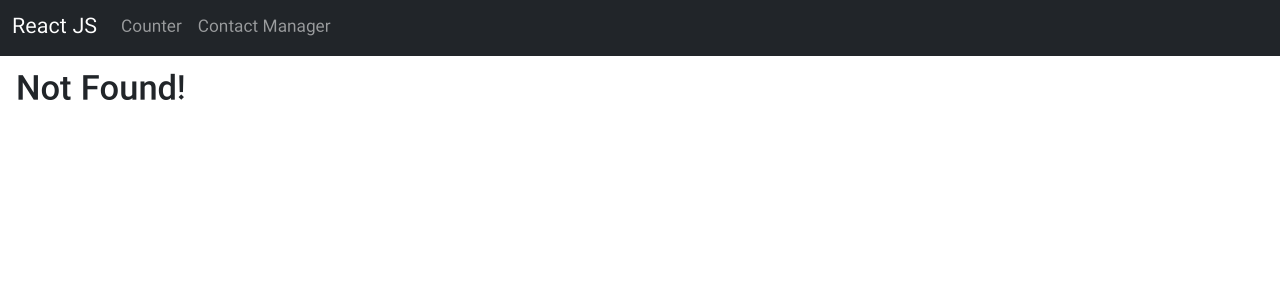
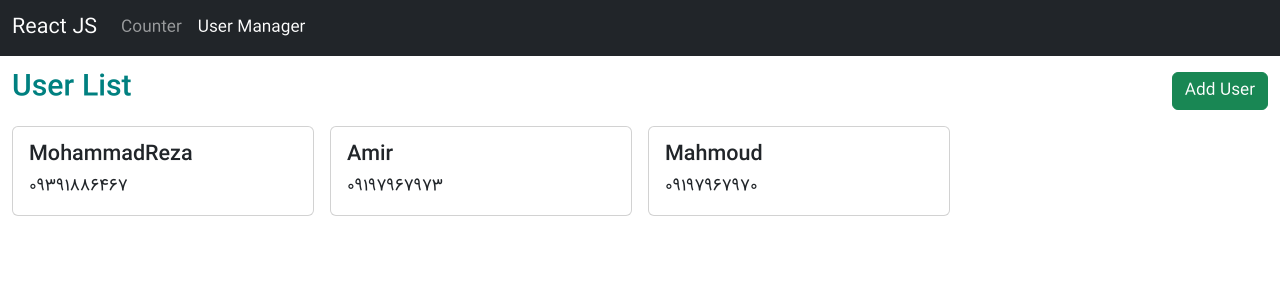
Before and after one commit to mohammadreza99/react-train, a React (Create React App) app: page /user-manager/user-list in a window 1280 px wide. Before the commit this address had no page. Shown: the top 300 px of the page. Built offline with nearby package versions, Linux system fonts and the light colour scheme.

Commit message:
rename contact to user

```diff
--- a/src/components/Navbar.jsx
+++ b/src/components/Navbar.jsx
@@ -20,7 +20,7 @@ const Navbar = () => {
                             {/*    to="/counter">Counter </NavLink>*/}
                         </li>
                         <li className="nav-item">
-                            <NavLink className="nav-link" activeclassname="active" to="/contact-manager">Contact Manager</NavLink>
+                            <NavLink className="nav-link" activeclassname="active" to="/user-manager">User Manager</NavLink>
                         </li>
                     </ul>
                 </div>
--- a/src/components/UserItem.jsx
+++ b/src/components/UserItem.jsx
@@ -1,7 +1,7 @@
 const UserItem = ({user}) => {
     return (
         <div className="card">
-            <img src={user.image} className="card-img-top" alt={user.name}/>
+            {/*<img src={user.image} className="card-img-top" alt={user.name}/>*/}
             <div className="card-body">
                 <h5 className="card-title">{user.name}</h5>
                 <p className="card-text">{user.phone}</p>
--- a/src/index.js
+++ b/src/index.js
@@ -6,9 +6,9 @@ import {BrowserRouter, Navigate, Route, Routes} from "react-router-dom";
 import './assets/css/style.scss';
 import App from "./App";
 import Counter from "./pages/Counter.func";
-import ContactList from "./pages/ContactList";
-import ContactModify from "./pages/ContactModify";
 // import Counter from "./pages/Counter.class";
+import UserList from "./pages/UserList";
+import UserModify from "./pages/UserModify";
 
 const root = ReactDom.createRoot(document.getElementById('root'));
 root.render(
@@ -17,10 +17,10 @@ root.render(
             <Routes>
                 <Route path="/" element={<App/>}>
                     <Route path="/counter" element={<Counter/>}/>
-                    <Route path="/contact-manager">
-                        <Route path="contact-list" element={<ContactList/>}/>
-                        <Route path="contact-modify" element={<ContactModify/>}/>
-                        <Route path="" element={<Navigate to="contact-list"/>}/>
+                    <Route path="/user-manager">
+                        <Route path="user-list" element={<UserList/>}/>
+                        <Route path="user-modify" element={<UserModify/>}/>
+                        <Route path="" element={<Navigate to="user-list"/>}/>
                     </Route>
                     <Route path="/" element={<Navigate to="/counter"/>}/>
                     <Route path="*" element={<h2 className="p-3">Not Found!</h2>}/>
--- a/src/pages/ContactModify.jsx
+++ b/src/pages/ContactModify.jsx
@@ -2,7 +2,7 @@ import React, {useState} from "react";
 import {Input} from "../components/Input";
 
 
-const ContactModify = () => {
+const UserModify = () => {
     const [state, setState] = useState({
         name: '',
         phone: ''
@@ -26,7 +26,7 @@ const ContactModify = () => {
 
     return (
         <div className="container-fluid py-3">
-            <h3>Add Contact</h3>
+            <h3>Add User</h3>
             <form className="row align-items-end row-cols-md-3" onSubmit={onSubmit}>
                 <Input label="name" name="name" onChange={handleChange}/>
                 <Input label="phone" name="phone" onChange={handleChange}/>
@@ -40,4 +40,4 @@ const ContactModify = () => {
     )
 }
 
-export default ContactModify;
+export default UserModify;
--- a/src/pages/UserList.jsx
+++ b/src/pages/UserList.jsx
@@ -1,24 +1,24 @@
 import {useState} from "react";
-import ContactItem from "../components/ContactItem";
+import UserItem from "../components/UserItem";
 import {Link} from "react-router-dom";
 
-const ContactList = () => {
-    const contact = [
+const UserList = () => {
+    const defaultUsers = [
         {id: '1', image: 'https://via.placeholder.com/300', name: 'MohammadReza', phone: '09391886467'},
         {id: '2', image: 'https://via.placeholder.com/300', name: 'Amir', phone: '09197967973'},
         {id: '3', image: 'https://via.placeholder.com/300', name: 'Mahmoud', phone: '09197967970'},
     ]
-    const [contacts, setContacts] = useState(contact)
+    const [users, setUsers] = useState(defaultUsers)
     return (
         <>
             <div className="container-fluid py-3">
                 <div className="d-flex justify-content-between mb-3">
-                    <h3 className="mb-0">Contact List</h3>
-                    <Link to="/contact-manager/contact-modify" className="btn btn-success">Add Contact</Link>
+                    <h3 className="mb-0">User List</h3>
+                    <Link to="/user-manager/user-modify" className="btn btn-success">Add User</Link>
                 </div>
                 <div className="row row-cols-1 row-cols-md-2 row-cols-lg-4 g-3">
                     {
-                        contacts.map(c => <div className="col"><ContactItem key={c.id} contact={c}/></div>)
+                        users.map(u => <div className="col"><UserItem key={u.id} user={u}/></div>)
                     }
                 </div>
             </div>
@@ -26,4 +26,4 @@ const ContactList = () => {
     )
 }
 
-export default ContactList;
+export default UserList;
```
Also changed, not shown: src/components/ContactItem.jsx (+5 -5 lines).
